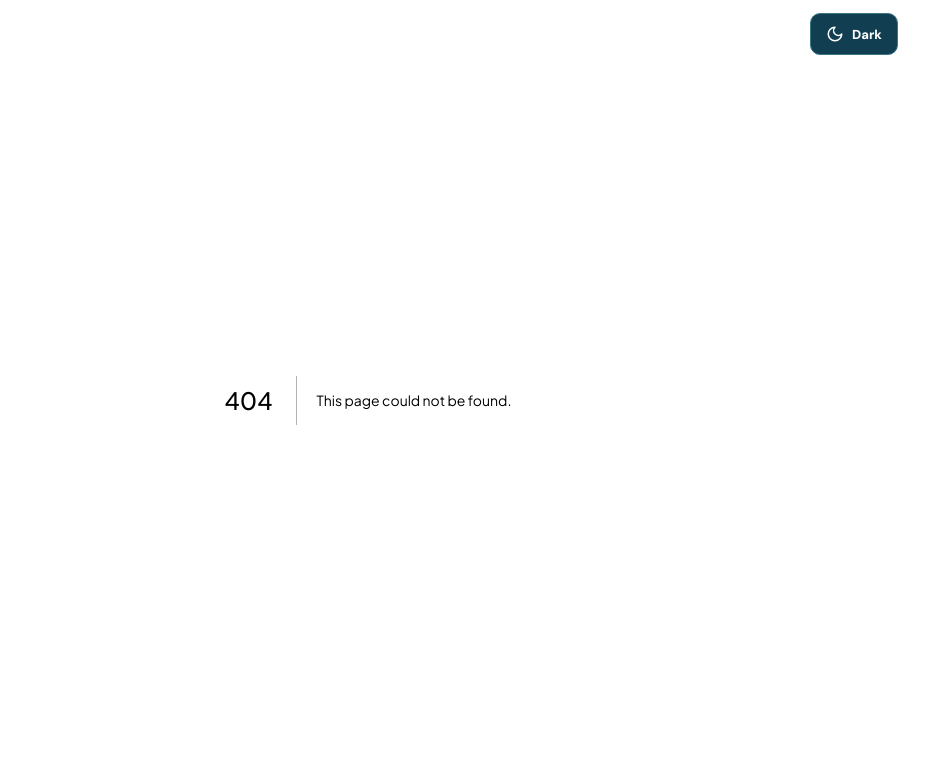
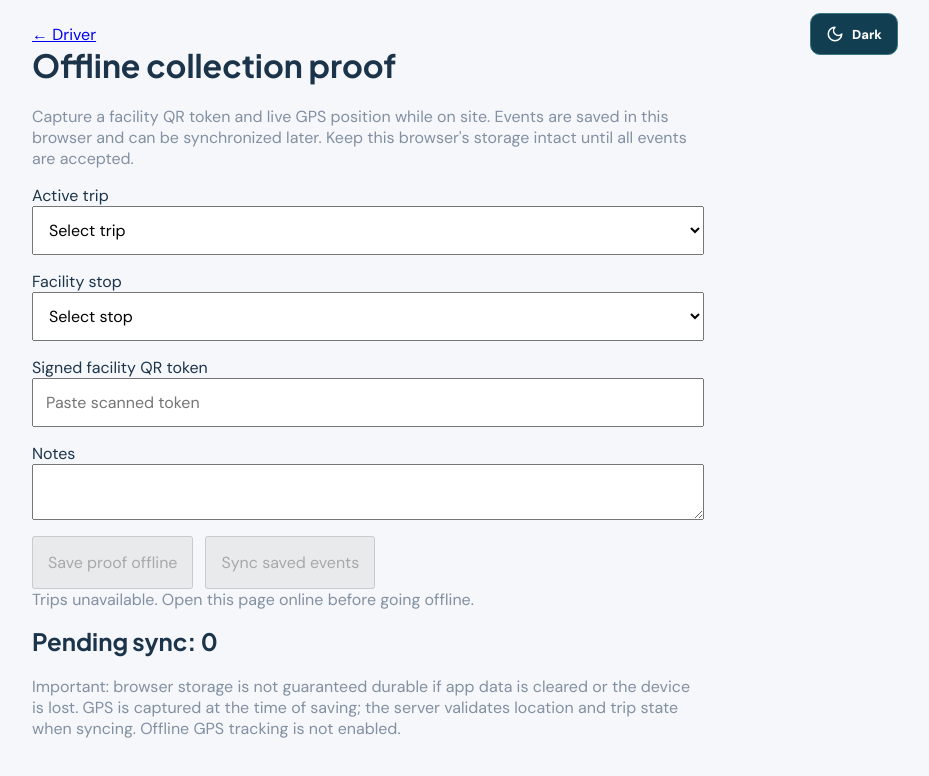
Before and after one commit to watumwa/armstrong, a Next.js app in the folder frontend/: page /fleet/driver/offline in a window 1280 px wide. Before the commit this address had no page. Shown: the top 776 px of the page, without its empty margins (272-1201 px from the left). Built offline with nearby package versions, Linux system fonts and the light colour scheme; no server answers.

Commit message:
feat(fleet): add offline collection proof queue and retry sync UI

```diff
--- /dev/null
+++ b/frontend/src/app/fleet/driver/offline/page.tsx
@@ -0,0 +1,52 @@
+'use client';
+import {useCallback,useEffect,useState} from 'react';
+import Link from 'next/link';
+
+type Stop={id:string;facility_name:string;status:string};
+type Trip={id:string;registration:string;status:string;stops:Stop[]};
+type Event={client_event_id:string;event_type:'stop.verify';trip_stop_id:string;payload:{latitude:number;longitude:number;accuracy_m:number;qr_token:string;notes:string};created_at:string};
+const KEY='armstrong:fleet:offline-stop-events:v1';
+function readQueue():Event[]{try{const x=JSON.parse(localStorage.getItem(KEY)||'[]');return Array.isArray(x)?x:[]}catch{return []}}
+function saveQueue(items:Event[]){localStorage.setItem(KEY,JSON.stringify(items))}
+export default function OfflineCollections(){
+ const [trips,setTrips]=useState<Trip[]>([]),[trip,setTrip]=useState(''),[stop,setStop]=useState(''),[token,setToken]=useState(''),[notes,setNotes]=useState(''),[queue,setQueue]=useState<Event[]>([]),[message,setMessage]=useState(''),[busy,setBusy]=useState(false);
+ useEffect(()=>{setQueue(readQueue());fetch('/api/fleet/trips').then(r=>r.json()).then(d=>setTrips((d.trips||[]).filter((t:Trip)=>t.status==='active'))).catch(()=>setMessage('Trips unavailable. Open this page online before going offline.'))},[]);
+ const sync=useCallback(async()=>{
+  const items=readQueue();if(!items.length)return;
+  setBusy(true);
+  try{
+   const r=await fetch('/api/fleet/sync',{method:'POST',headers:{'Content-Type':'application/json'},body:JSON.stringify({events:items.slice(0,20)})});
+   if(!r.ok)throw Error('Sync request failed: '+r.status);
+   const d=await r.json();
+   const accepted=new Set<string>((d.results||[]).filter((x:{status:string})=>x.status==='accepted').map((x:{client_event_id:string})=>x.client_event_id));
+   const remaining=readQueue().filter(e=>!accepted.has(e.client_event_id));
+   saveQueue(remaining);setQueue(remaining);
+   const rejected=(d.results||[]).filter((x:{status:string})=>x.status==='rejected');
+   setMessage(accepted.size+' synced. '+rejected.length+' need review. '+remaining.length+' still pending.');
+  }catch(e){setMessage('Sync unavailable; saved events retained. '+String(e))}finally{setBusy(false)}
+ },[]);
+ useEffect(()=>{const onOnline=()=>{void sync()};window.addEventListener('online',onOnline);return()=>window.removeEventListener('online',onOnline)},[sync]);
+ function capture(){
+  if(!stop||!token.trim()){setMessage('Choose a stop and scan or paste its facility QR token.');return}
+  if(!navigator.geolocation){setMessage('GPS unavailable.');return}
+  setMessage('Getting current GPS position...');
+  navigator.geolocation.getCurrentPosition(p=>{
+   const event:Event={client_event_id:crypto.randomUUID(),event_type:'stop.verify',trip_stop_id:stop,
+    payload:{latitude:p.coords.latitude,longitude:p.coords.longitude,accuracy_m:p.coords.accuracy,qr_token:token.trim(),notes},created_at:new Date().toISOString()};
+   const current=readQueue();
+   if(current.length>=100){setMessage('Queue full (100 events). Sync existing events first.');return}
+   const next=[...current,event];
+   try{saveQueue(next);setQueue(next);setMessage('Stop proof saved on this device. Sync when online.');setToken('');setNotes('')}
+   catch{setMessage('Device storage unavailable. Proof was NOT saved.')}
+  },e=>setMessage('GPS capture failed: '+e.message),{enableHighAccuracy:true,maximumAge:0,timeout:20000});
+ }
+ const selected=trips.find(t=>t.id===trip);
+ return <main style={{maxWidth:720,margin:'auto',padding:24}}><Link href="/fleet/driver">← Driver</Link><h1>Offline collection proof</h1><p>Capture a facility QR token and live GPS position while on site. Events are saved in this browser and can be synchronized later. Keep this browser's storage intact until all events are accepted.</p>
+ <label>Active trip<select value={trip} onChange={e=>{setTrip(e.target.value);setStop('')}} style={{display:'block',padding:12,width:'100%',marginBottom:16}}><option value="">Select trip</option>{trips.map(t=><option key={t.id} value={t.id}>{t.registration}</option>)}</select></label>
+ <label>Facility stop<select value={stop} onChange={e=>setStop(e.target.value)} style={{display:'block',padding:12,width:'100%',marginBottom:16}}><option value="">Select stop</option>{selected?.stops.filter(s=>s.status!=='completed').map(s=><option key={s.id} value={s.id}>{s.facility_name}</option>)}</select></label>
+ <label>Signed facility QR token<input value={token} onChange={e=>setToken(e.target.value)} placeholder="Paste scanned token" style={{display:'block',padding:12,width:'100%',marginBottom:16}}/></label>
+ <label>Notes<textarea value={notes} onChange={e=>setNotes(e.target.value)} maxLength={1000} style={{display:'block',padding:12,width:'100%',marginBottom:16}}/></label>
+ <div style={{display:'flex',gap:12,flexWrap:'wrap'}}><button onClick={capture} disabled={!stop} style={{padding:14}}>Save proof offline</button><button onClick={()=>void sync()} disabled={busy||!queue.length} style={{padding:14}}>{busy?'Syncing...':'Sync saved events'}</button></div>
+ <p role="status">{message}</p><h2>Pending sync: {queue.length}</h2>{queue.map(e=><p key={e.client_event_id}>{e.created_at} · {e.trip_stop_id.slice(0,8)} · pending</p>)}
+ <p>Important: browser storage is not guaranteed durable if app data is cleared or the device is lost. GPS is captured at the time of saving; the server validates location and trip state when syncing. Offline GPS tracking is not enabled.</p></main>
+}
```
